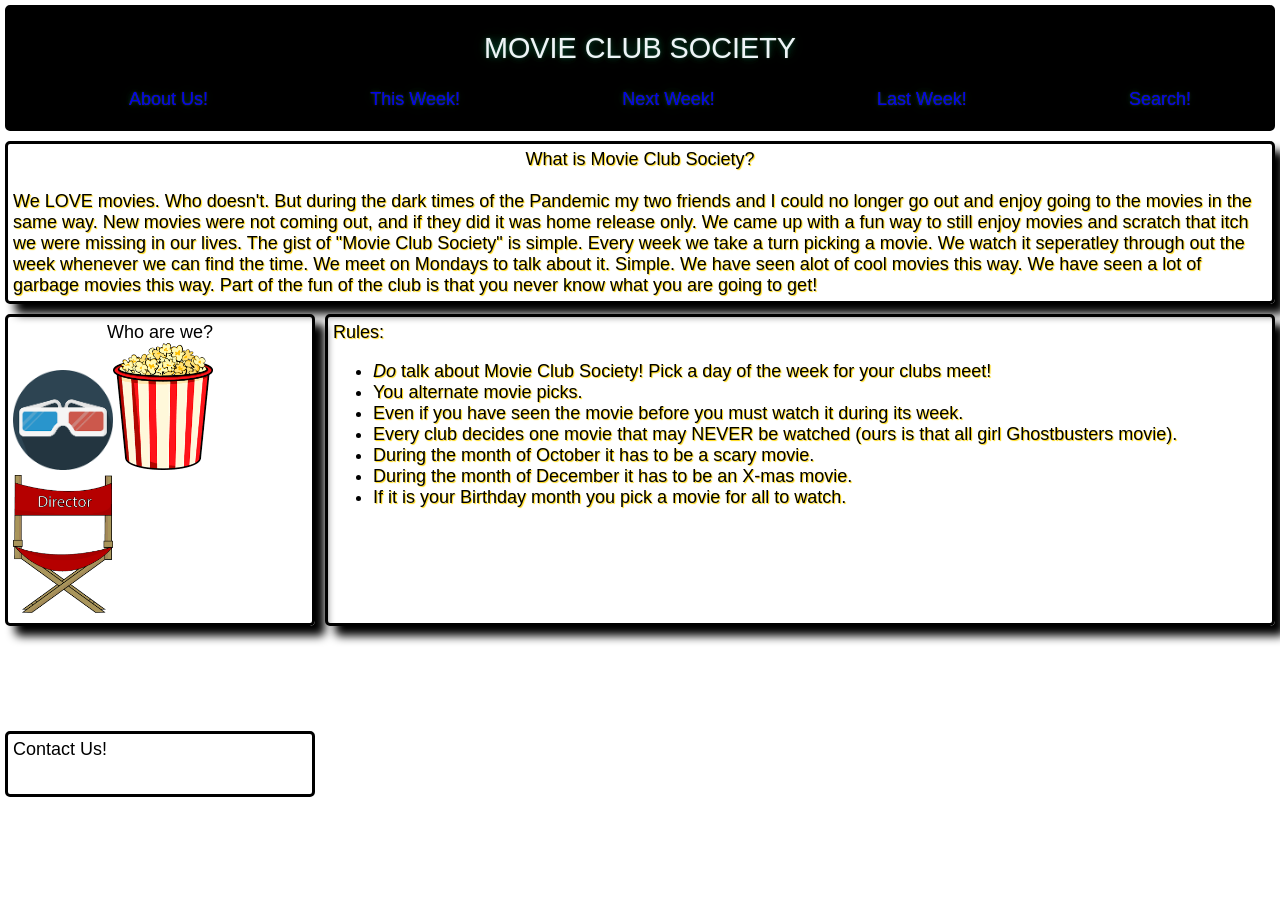
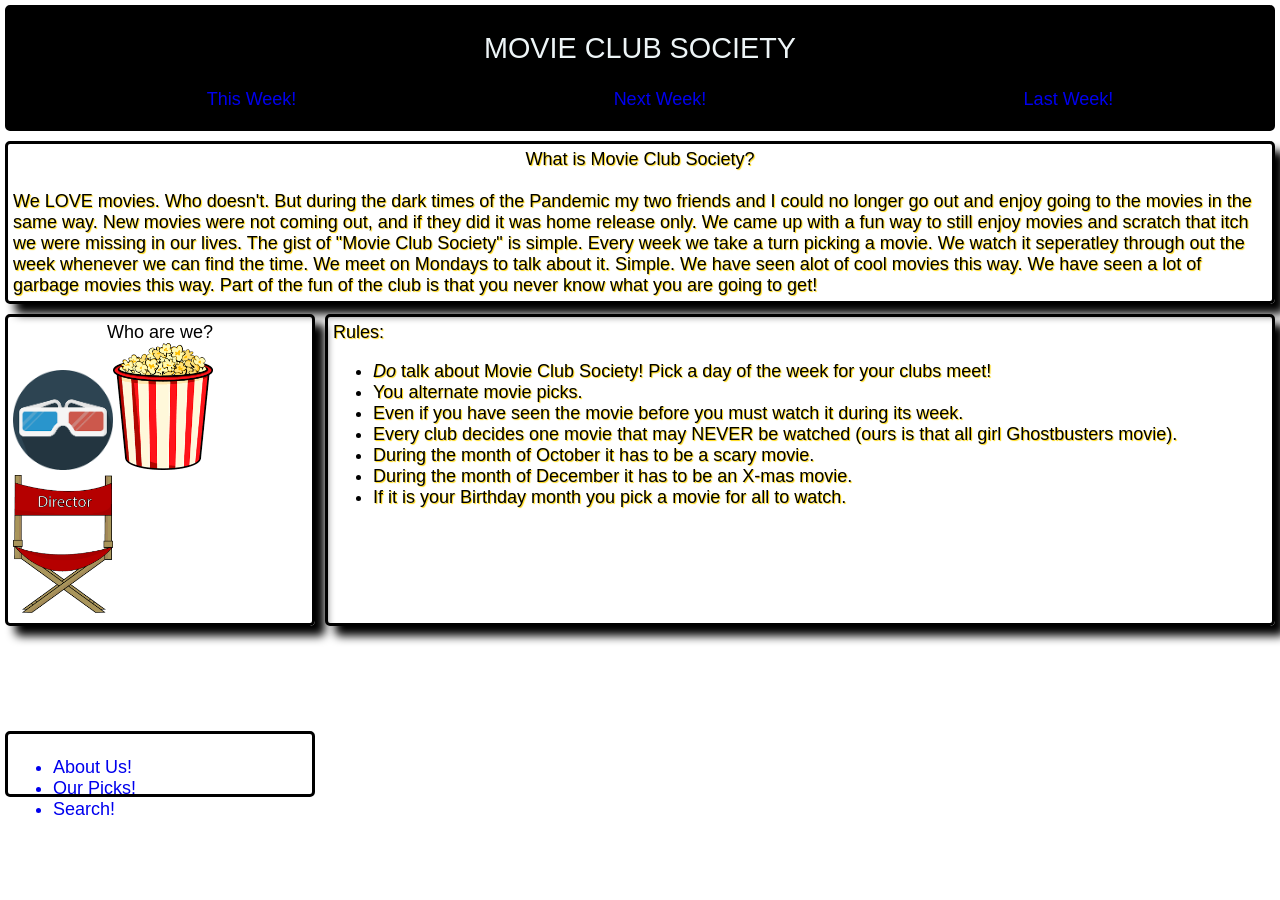
Before and after one commit to gymbundye/movieclub, a React (Create React App) app: page /AboutUs in a window 1280 px wide. Shown: the top 900 px of the page. Before the commit the page ends 805 px from the top, so only its background shows below. Built offline with nearby package versions, Linux system fonts and the light colour scheme.

Commit message:
split navbar

```diff
--- a/src/App.js
+++ b/src/App.js
@@ -1,6 +1,6 @@
 import { BrowserRouter, Routes, Route, Link } from 'react-router-dom';
 
-
+import OurPicks from './Components/OurPicks';
 import Search from './Components/Search';
 import AboutUs from './Components/AboutUs';
 import LastWeek from './Components/LastWeek';
@@ -8,6 +8,7 @@ import ThisWeek from './Components/ThisWeek';
 import NextWeek from './Components/NextWeek';
 import './App.css';
 import Header from './Components/Header';
+import Footer from './Components/Footer';
 
 function App() {
   return (
@@ -21,9 +22,9 @@ function App() {
         <Route path='ThisWeek' element={<ThisWeek/>}/>
         <Route path='LastWeek' element={<LastWeek/>}/>
         <Route path='Search' element={<Search/>}/>
-
+        <Route path='OurPicks' element={<OurPicks/>}/>
       </Routes>
-
+     <Footer/>
     </div>
     </BrowserRouter>
   );
--- a/src/Components/Footer.jsx
+++ b/src/Components/Footer.jsx
@@ -1,8 +1,17 @@
 import React from 'react'
+import Nav2 from './Nav2'
 
 function Footer() {
   return (
-    <div className='footer'>Contact Us!</div>
+
+      <div className='footer'>
+        <Nav2/>
+      </div>
+
+
+
+
+
   )
 }
 
--- a/src/Components/Nav.jsx
+++ b/src/Components/Nav.jsx
@@ -5,49 +5,20 @@ function Nav(){
 
         <nav className="neonText">
             <ul className="navLinks">
-
-            <Link style={{textDecoration: "none"}} to ='AboutUs'>
-            <li>
-                About Us!
-            </li>
-            </Link>
-
             <Link style={{textDecoration:"none"}} to='ThisWeek'>
                 <li>This Week!</li>
             </Link>
-
             <Link style={{textDecoration:"none"}} to='NextWeek'>
             <li>
                 Next Week!
             </li>
             </Link>
-
             <Link style={{textDecoration:"none"}} to='LastWeek'>
             <li>
                 Last Week!
             </li>
             </Link>
-            <Link style={{textDecoration:"none"}} to='Search'>
-            <li>
-                Search!
-            </li>
-            </Link>
-
-
-
-
-
-
-
-
-
             </ul>
-
-
-
-
-
-
         </nav>
 
 
--- /dev/null
+++ b/src/Components/Nav2.jsx
@@ -0,0 +1,33 @@
+import { Link } from "react-router-dom";
+
+function Nav2(){
+    return (
+
+        <nav>
+            <ul>
+            <Link style={{textDecoration: "none"}} to ='AboutUs'>
+            <li>
+                About Us!
+            </li>
+            </Link>
+            <Link style={{textDecoration: "none"}} to ='OurPicks'>
+            <li>
+                Our Picks!
+            </li>
+            </Link>
+            <Link style={{textDecoration: "none"}} to ='Search' >
+            <li>
+                Search!
+            </li>
+            </Link>
+            </ul>
+        </nav>
+
+
+
+
+    )
+
+};
+
+export default Nav2
--- /dev/null
+++ b/src/Components/OurPicks.jsx
@@ -0,0 +1,9 @@
+import React from 'react'
+
+function OurPicks() {
+  return (
+    <div>OurPicks</div>
+  )
+}
+
+export default OurPicks
```
